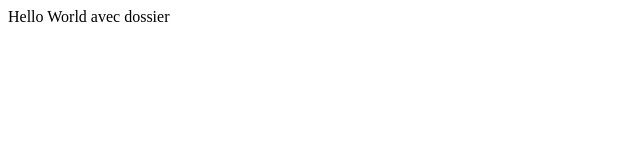
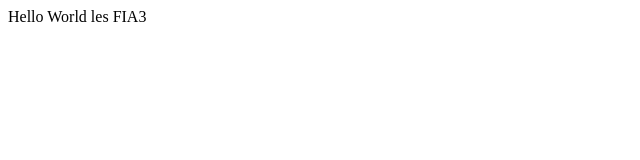
Before and after one commit to sylvainbarreau/tp-isis-fia3, a plain HTML site: page index.html in a window 1280 px wide. Shown: the full height of the page, 0-640 px from the left. Drawn offline with Linux system fonts and the light colour scheme.

Commit message:
Update index.html

```diff
--- a/index.html
+++ b/index.html
@@ -1 +1 @@
-<p>Hello World avec dossier</p>
+<p>Hello World les FIA3</p>
```
